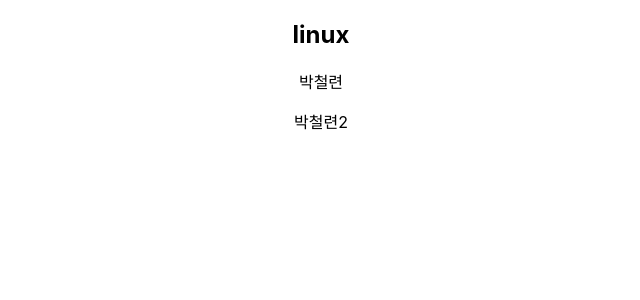
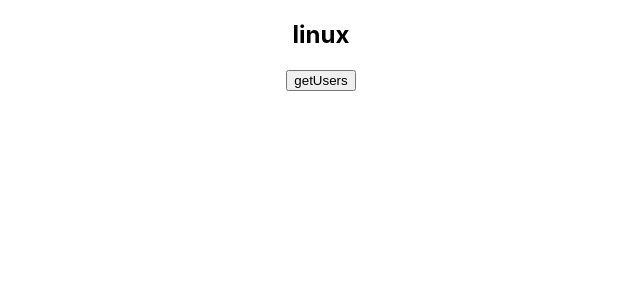
Before and after one commit to otesic/linux-React-Test, a React (Create React App) app: page / in a window 1280 px wide. Shown: the top 300 px of the page, without its empty margins (319-959 px from the left). Built offline with nearby package versions, Linux system fonts and the light colour scheme.

Commit message:
get post test

```diff
--- a/src/App.js
+++ b/src/App.js
@@ -1,13 +1,32 @@
 import logo from "./logo.svg";
 import "./App.css";
 import PrintMyName from "./component/PrintMyName";
+import { useState } from "react";
+import axios from "axios";
 
 function App() {
+  const [users, setUsers] = useState([]);
+  const getUser = async () => {
+    const data = await axios.get("/http://192.168.0.14:5000/user");
+    setUsers(data);
+  };
+  // const postUser = async ()=>{
+  //   const data = await axios.get("/http://192.168.0.14:5000/user");
+  //   setUsers(data)
+  // }
   return (
     <div className="App">
       <h2>linux</h2>
-      <PrintMyName name="박철련"></PrintMyName>
-      <PrintMyName name="박철련2"></PrintMyName>
+      <button
+        onClick={() => {
+          getUser();
+        }}
+      >
+        getUsers
+      </button>
+      {users.map((el) => {
+        <PrintMyName name={el.name}></PrintMyName>;
+      })}
     </div>
   );
 }
```
